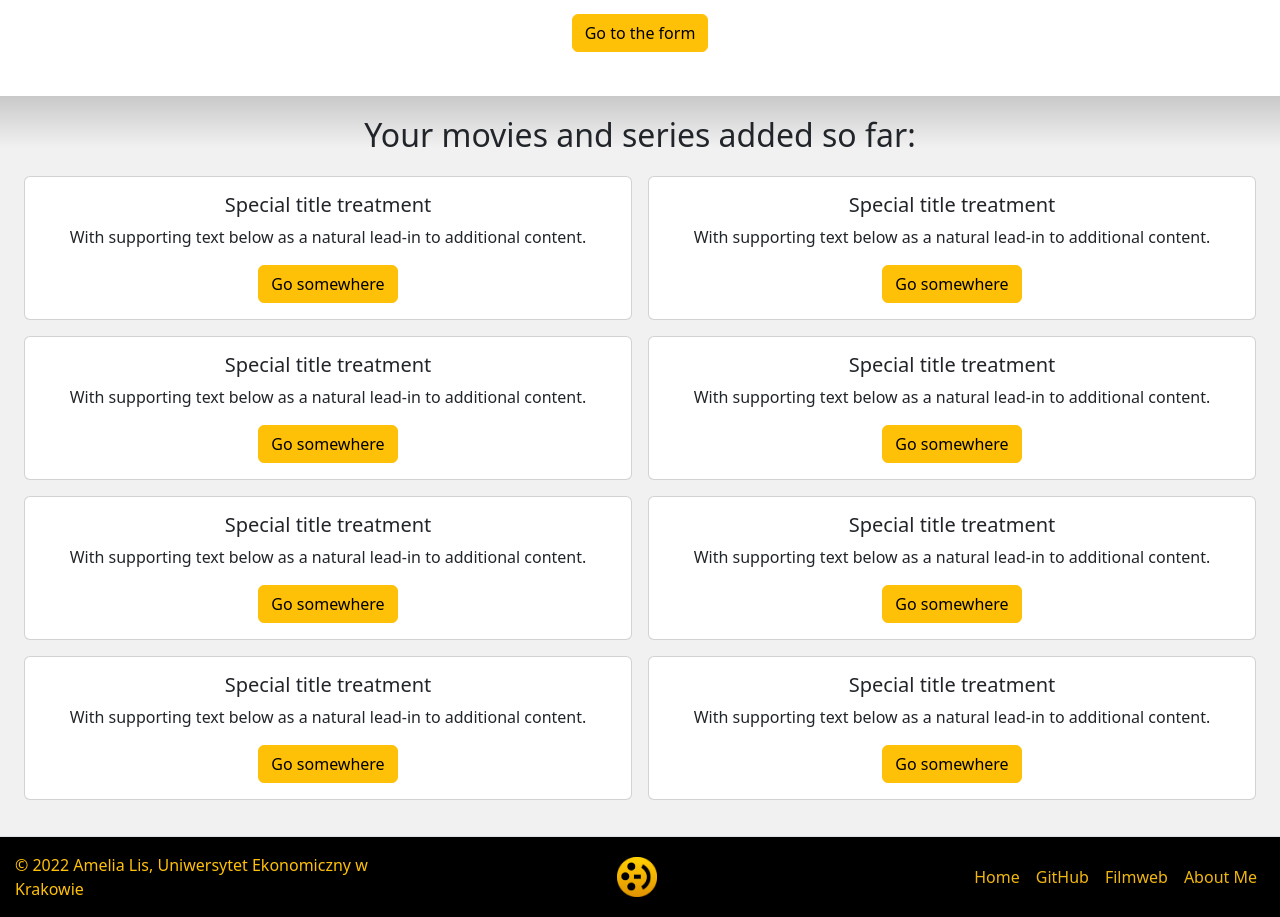
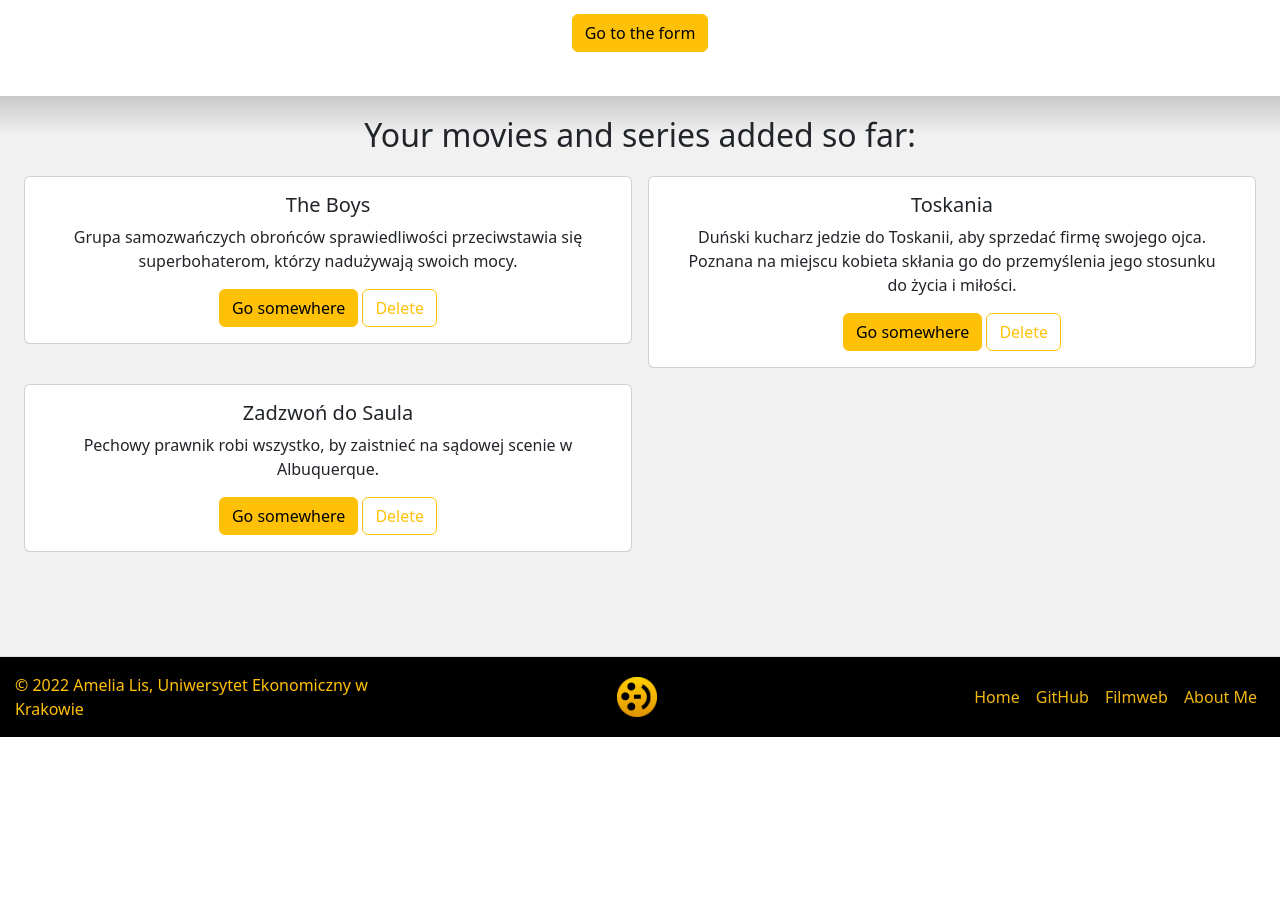
Before and after one commit to AmeliaLis/FilmwebScraper, a Flask app: page / in a window 1280 px wide. Shown: the part 346-1263 px from the top of the page. After the commit the page ends 1083 px from the top, so only its background shows below. Run offline with Flask 2, Linux system fonts and the light colour scheme; data comes from the database, SQL or seed files in the repository.

Commit message:
list films, json, opinions fixes, information page

```diff
--- a/analyzer.py
+++ b/analyzer.py
@@ -16,7 +16,6 @@ def save_chart(allOpinions, id_url):
     file = open(f"temp_chart_date.json", encoding="UTF-8")
     opinions = pd.read_json(file)
 
-    print(opinions["stars"])
     opinions["stars"] = opinions["stars"].map(lambda x: int(x))
 
     stars = opinions["stars"].value_counts().sort_index().reindex(list(np.arange(1,11,1)), fill_value=0)
--- a/app.py
+++ b/app.py
@@ -1,10 +1,10 @@
 from re import T
-from flask import render_template, request, redirect, Flask
-from urllib import response
+from flask import render_template, request, redirect, Flask, Response
 from scraper import Movie
 from analyzer import save_chart
-
+import json
 from flask_sqlalchemy import SQLAlchemy
+import ast
 
 app = Flask(__name__)
 app.config["SQLALCHEMY_DATABASE_URI"] = "sqlite:///filmweb.db"
@@ -13,6 +13,7 @@ db = SQLAlchemy(app)
 
 class Filmweb(db.Model):
     id = db.Column(db.Integer,primary_key=True)
+    url =db.Column(db.String(200),  nullable=False)
     id_url = db.Column(db.String(200), nullable=False)
     title_polish = db.Column(db.String(200), nullable=False)
     kind = db.Column(db.String(200), nullable=False)
@@ -20,7 +21,7 @@ class Filmweb(db.Model):
     release_date = db.Column(db.String(200), nullable=False)
     seasons = db.Column(db.String(200), nullable=False)
     genres = db.Column(db.String(200), nullable=False)
-    decription = db.Column(db.String(200), nullable=False)
+    description = db.Column(db.String(200), nullable=False)
     number_of_public_rating = db.Column(db.String(200), nullable=False)
     critics = db.Column(db.String(200), nullable=False)
     director = db.Column(db.String(200), nullable=False)
@@ -29,10 +30,13 @@ class Filmweb(db.Model):
     actorsArray = db.Column(db.String(200), nullable=False)
     allOpinions = db.Column(db.String(200), nullable=False)
 
+def string_to_array(string):
+    return string.split(",")
 
 @app.route('/')
 def index():
-    return render_template("index.html.jinja")
+    movies = Filmweb.query.all()
+    return render_template("index.html.jinja", movies = movies)
 
 @app.route("/author")
 def author():
@@ -41,35 +45,45 @@ def author():
 @app.route("/extract", methods=["POST", "GET"])
 def extract():
     if request.method == "POST":
-        movie_url = request.form.get("movie_url")
-        movie=Movie()
-        movie_dict = movie.download_information(movie_url)
+        try:
+            movie_url = request.form.get("movie_url")
+            movie=Movie()
+            movie_dict = movie.download_information(movie_url)
 
-        id_url = movie_dict["id_url"]
-        title_polish = movie_dict["title_polish"]
-        kind = movie_dict["kind"]
-        original_title = movie_dict["original_title"]
-        release_date = movie_dict["release_date"]
-        seasons = movie_dict["seasons"]
-        genres = movie_dict["genres"]
-        decription = movie_dict["description"]
-        number_of_public_rating = movie_dict["number_of_public_rating"]
-        critics = movie_dict["critics"]
-        director = movie_dict["director"]
-        creators = movie_dict["creators"]
-        scriptwriter = movie_dict["scriptwriter"]
-        actorsArray = movie_dict["actorsArray"]
-        allOpinions = movie_dict["allOpinions"]
+            url = movie_dict["url"]
+            id_url = movie_dict["id_url"]
+            title_polish = movie_dict["title_polish"]
+            kind = movie_dict["kind"]
+            original_title = movie_dict["original_title"]
+            release_date = movie_dict["release_date"]
+            seasons = movie_dict["seasons"]
+            genres = movie_dict["genres"]
+            description = movie_dict["description"]
+            number_of_public_rating = movie_dict["number_of_public_rating"]
+            critics = movie_dict["critics"]
+            director = movie_dict["director"]
+            creators = movie_dict["creators"]
+            scriptwriter = movie_dict["scriptwriter"]
+            actorsArray = movie_dict["actorsArray"]
+            allOpinions = movie_dict["allOpinions"]
 
-        current_movie = Filmweb(id_url=id_url, title_polish=title_polish, kind=kind, original_title=original_title, release_date=release_date,
-        seasons=seasons, genres=genres, decription=decription, number_of_public_rating=number_of_public_rating, critics=critics, director=director,
-        creators=creators, scriptwriter=scriptwriter, actorsArray=actorsArray, allOpinions=allOpinions)
+            prev_movies = Filmweb.query.all()
+            for prev_movie in prev_movies:
+                print(prev_movie.id_url)
+                if prev_movie.id_url == str(id_url):
+                    return render_template("information.html.jinja", movie=prev_movie, image_url = f'/plots/{id_url}_stars.png')
 
-        db.session.add(current_movie)
-        db.session.commit()
+            current_movie = Filmweb(url=url, id_url=id_url, title_polish=title_polish, kind=kind, original_title=original_title, release_date=release_date,
+            seasons=seasons, genres=genres, description=description, number_of_public_rating=number_of_public_rating, critics=critics, director=director,
+            creators=creators, scriptwriter=scriptwriter, actorsArray=actorsArray, allOpinions=allOpinions)
 
-        save_chart(allOpinions, id_url)
-        return redirect(f"/information/{id_url}")
+            db.session.add(current_movie)
+            db.session.commit()
+
+            save_chart(allOpinions, id_url)
+            return redirect(f"/information/{id_url}")
+        except:
+            return render_template("extract.html.jinja", error = "Ups... Coś poszło nie tak")
     else:
         return render_template("extract.html.jinja")
 
@@ -78,6 +92,36 @@ def information(id_url):
     all_movies = Filmweb.query.all()
     for movie in all_movies:
         if movie.id_url == str(id_url):
-            return render_template("information.html.jinja", title = movie.title_polish, image_url = f'/plots/{id_url}_stars.png')
+            allOpinions = ast.literal_eval(movie.allOpinions)
+            genres = string_to_array(movie.genres)
+
+            return render_template("information.html.jinja", movie=movie, image_url = f'/plots/{id_url}_stars.png', allOpinions = allOpinions, genres = genres)
 
     return render_template("index.html.jinja")
+
+@app.route("/delete/<int:id_url>")
+def delete(id_url):
+    movies = Filmweb.query.all()
+    for movie in movies:
+        if movie.id_url == str(id_url):
+            filmweb_id = movie.id
+    movie_to_delete = Filmweb.query.get_or_404(filmweb_id)
+    db.session.delete(movie_to_delete)
+    db.session.commit()
+    return redirect("/")
+
+@app.route("/get_json/<int:id_url>")
+def get_json(id_url):
+    movies = Filmweb.query.all()
+    for movie in movies:
+        if movie.id_url == str(id_url):
+            movie_url = movie.url
+    movie = Movie()
+    data = movie.download_information(movie_url)
+    allOpinions = data["allOpinions"]
+    allOpinions = ast.literal_eval(allOpinions)
+    data["allOpinions"] = allOpinions
+    content = json.dumps(data, indent = 4, ensure_ascii=False)
+    return Response(content,
+        mimetype = "application/json",
+        headers = {"Content-Dispositon":f"attachment; filename={id_url}.json"})
--- a/templates/extract.html.jinja
+++ b/templates/extract.html.jinja
@@ -2,6 +2,12 @@
 
 {% block content%}
 <div style="height=100vh">
+{% if error %}
+        <div class="alert alert-danger alert-dismissible fade show" role="alert">
+            <i class="bi bi-heartbreak-fill"></i> <strong>{{error}}</strong>
+            <button type="button" class="btn-close data" data-bs-dismiss="alert" aria-label="Close"></button>
+        </div>
+    {% endif %}
     <section class="text-dark p-4 text-center">
         <div class="container-fluid mx-auto" style="width: 800px;">
             <div style="font-size: 4em">Download reviews from Filmweb</div>
--- a/templates/index.html.jinja
+++ b/templates/index.html.jinja
@@ -21,84 +21,24 @@
             </div>
     </section>
 
-    <section style="background: rgb(241,241,241); background: linear-gradient(0deg, rgba(241,241,241,1) 93%, rgba(201,201,201,1) 100%); padding:20px 20px 20px 20px;" class="text-dark text-center">
+    <section style="background: rgb(241,241,241); background: linear-gradient(0deg, rgba(241,241,241,1) 93%, rgba(201,201,201,1) 100%); padding:20px 20px 20px 20px; min-height:70vh"  class="text-dark text-center">
         <div class="container-fluid mx-auto" style="width: 700px;">
             <h2 style="margin-bottom: 5px">Your movies and series added so far:</h2>
         </div>
 
         <div class="row p-2">
+            {% for movie in movies  %}
             <div class="col-sm-6 p-2">
-                <div class="card">
-                <div class="card-body">
-                    <h5 class="card-title">Special title treatment</h5>
-                    <p class="card-text">With supporting text below as a natural lead-in to additional content.</p>
-                    <a href="#" class="btn btn-warning">Go somewhere</a>
-                </div>
+                <div class="card" style="min-height:168px">
+                    <div class="card-body">
+                        <h5 class="card-title">{{movie["title_polish"]}}</h5>
+                        <p class="card-text">{{movie["description"]}}</p>
+                        <a href="/information/{{movie['id_url']}}" class="btn btn-warning">Go somewhere</a>
+                        <a href="/delete/{{movie['id_url']}}" class="btn btn-outline-warning">Delete</a>
+                    </div>
                 </div>
             </div>
-            <div class="col-sm-6 p-2">
-                <div class="card">
-                <div class="card-body">
-                    <h5 class="card-title">Special title treatment</h5>
-                    <p class="card-text">With supporting text below as a natural lead-in to additional content.</p>
-                    <a href="#" class="btn btn-warning">Go somewhere</a>
-                </div>
-                </div>
-            </div>
-            <div class="col-sm-6 p-2">
-                <div class="card">
-                <div class="card-body">
-                    <h5 class="card-title">Special title treatment</h5>
-                    <p class="card-text">With supporting text below as a natural lead-in to additional content.</p>
-                    <a href="#" class="btn btn-warning">Go somewhere</a>
-                </div>
-                </div>
-            </div>
-            <div class="col-sm-6 p-2">
-                <div class="card">
-                <div class="card-body">
-                    <h5 class="card-title">Special title treatment</h5>
-                    <p class="card-text">With supporting text below as a natural lead-in to additional content.</p>
-                    <a href="#" class="btn btn-warning">Go somewhere</a>
-                </div>
-                </div>
-            </div>
-            <div class="col-sm-6 p-2">
-                <div class="card">
-                <div class="card-body">
-                    <h5 class="card-title">Special title treatment</h5>
-                    <p class="card-text">With supporting text below as a natural lead-in to additional content.</p>
-                    <a href="#" class="btn btn-warning">Go somewhere</a>
-                </div>
-                </div>
-            </div>
-            <div class="col-sm-6 p-2">
-                <div class="card">
-                <div class="card-body">
-                    <h5 class="card-title">Special title treatment</h5>
-                    <p class="card-text">With supporting text below as a natural lead-in to additional content.</p>
-                    <a href="#" class="btn btn-warning">Go somewhere</a>
-                </div>
-                </div>
-            </div>
-            <div class="col-sm-6 p-2">
-                <div class="card">
-                <div class="card-body">
-                    <h5 class="card-title">Special title treatment</h5>
-                    <p class="card-text">With supporting text below as a natural lead-in to additional content.</p>
-                    <a href="#" class="btn btn-warning">Go somewhere</a>
-                </div>
-                </div>
-            </div>
-            <div class="col-sm-6 p-2">
-                <div class="card">
-                <div class="card-body">
-                    <h5 class="card-title">Special title treatment</h5>
-                    <p class="card-text">With supporting text below as a natural lead-in to additional content.</p>
-                    <a href="#" class="btn btn-warning">Go somewhere</a>
-                </div>
-                </div>
-            </div>
+            {% endfor %}
         </div>
     </section>
 </div>
```
Also changed, not shown: scraper.py (+6 -26 lines), temp_chart_date.json (deleted, +0 -1 lines), templates/information.html.jinja (+22 -1 lines), filmweb.db, 2 other files.
